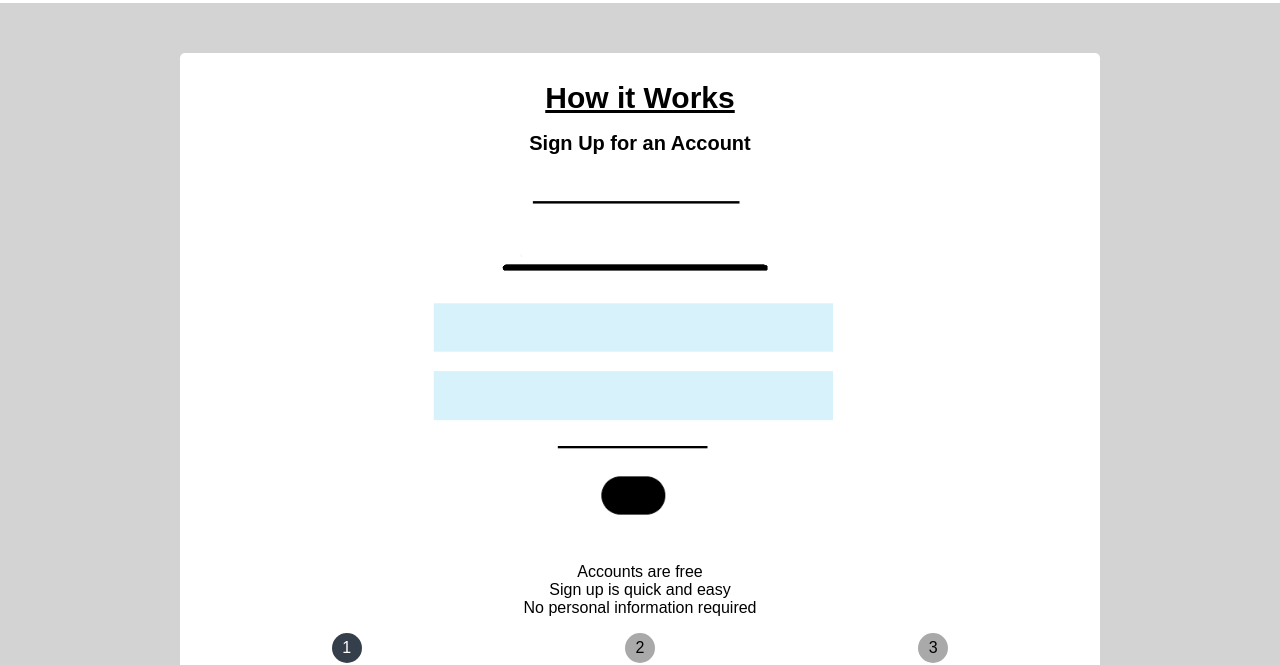
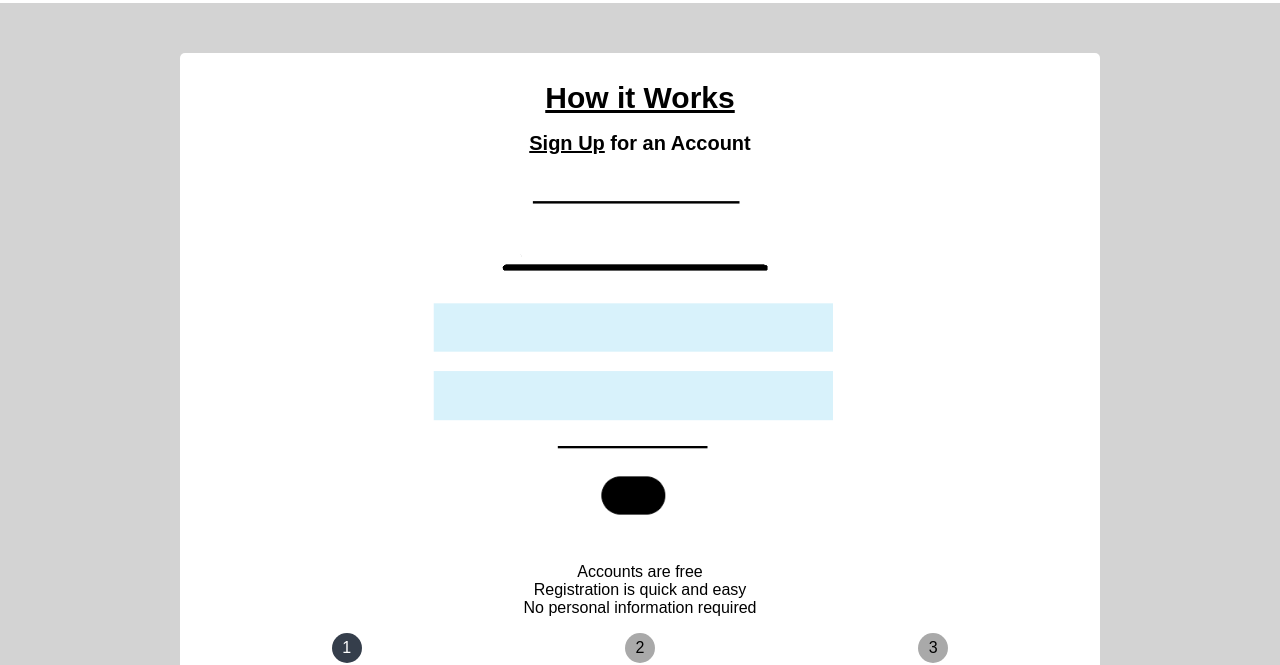
Before and after one commit to ZeshanQureshi/learn-chess, a Vue app: page / in a window 1280 px wide. Shown: the part 980-1645 px from the top of the page. Built offline with nearby package versions, Linux system fonts and the light colour scheme; a web font is replaced by a local one.

Commit message:
Added Scroll Animation

```diff
--- a/src/components/nav/HomePage.vue
+++ b/src/components/nav/HomePage.vue
@@ -55,16 +55,21 @@
       <h4>How it Works</h4>
 
       <div class="block-three-slideshow">
+        <Transition>
         <div v-if="displayBlock3Img==1" class="block-three-img">
-          <h5>Sign Up for an Account</h5>
+          <h5>
+            <router-link to="/account/register" class="homepage-nav">Sign Up</router-link>
+             for an Account</h5>
           <img class="scroll-img" src="homepage/homepage-scroll-1.png">
           <ul>
             <li>Accounts are free</li>
-            <li>Sign up is quick and easy</li>
+            <li>Registration is quick and easy</li>
             <li>No personal information required</li>
           </ul>
         </div>
+        </Transition>
 
+        <Transition>
         <div v-if="displayBlock3Img==2" class="block-three-img">
           <h5>Complete each Lesson</h5>
           <img class="scroll-img" src="homepage/homepage-scroll-2.png">
@@ -74,7 +79,9 @@
             <li>Learn new tactics and strategies</li>
           </ul>
         </div>
+        </Transition>
 
+        <Transition>
         <div v-if="displayBlock3Img==3" class="block-three-img">
           <h5>Apply what you Learned</h5>
           <img class="scroll-img" src="homepage/homepage-scroll-3.png">
@@ -82,9 +89,13 @@
             <li>Try out a new opening</li>
             <li></li>
             <li>Play games online or over the board</li>
-            <li>Chess sets can be purchased at the Shop</li>
+            <li>Chess sets can be purchased at the
+              <router-link to="/shop" class="homepage-nav">Shop</router-link>
+            </li>
           </ul>
         </div>
+        </Transition>
+
       </div>
 
       <div class="block-three-buttons">
@@ -113,13 +124,29 @@ export default {
 
   methods: {
     changeBlock3Img(num) {
-      this.displayBlock3Img = num;
+      this.displayBlock3Img = 0;
+
+      setTimeout(function () { this.displayBlock3Img = num }.bind(this), 1000)
+
     }
   }
 }
 </script>
 
 <style scoped>
+.v-enter-active,
+.v-leave-active {
+  transition: opacity 1s ease;
+}
+
+.v-enter-from,
+.v-leave-to {
+  opacity: 0;
+}
+.homepage-nav {
+  color: inherit;
+}
+
 h1 {
   font-size: 45px;
   line-height: 240px;
```
